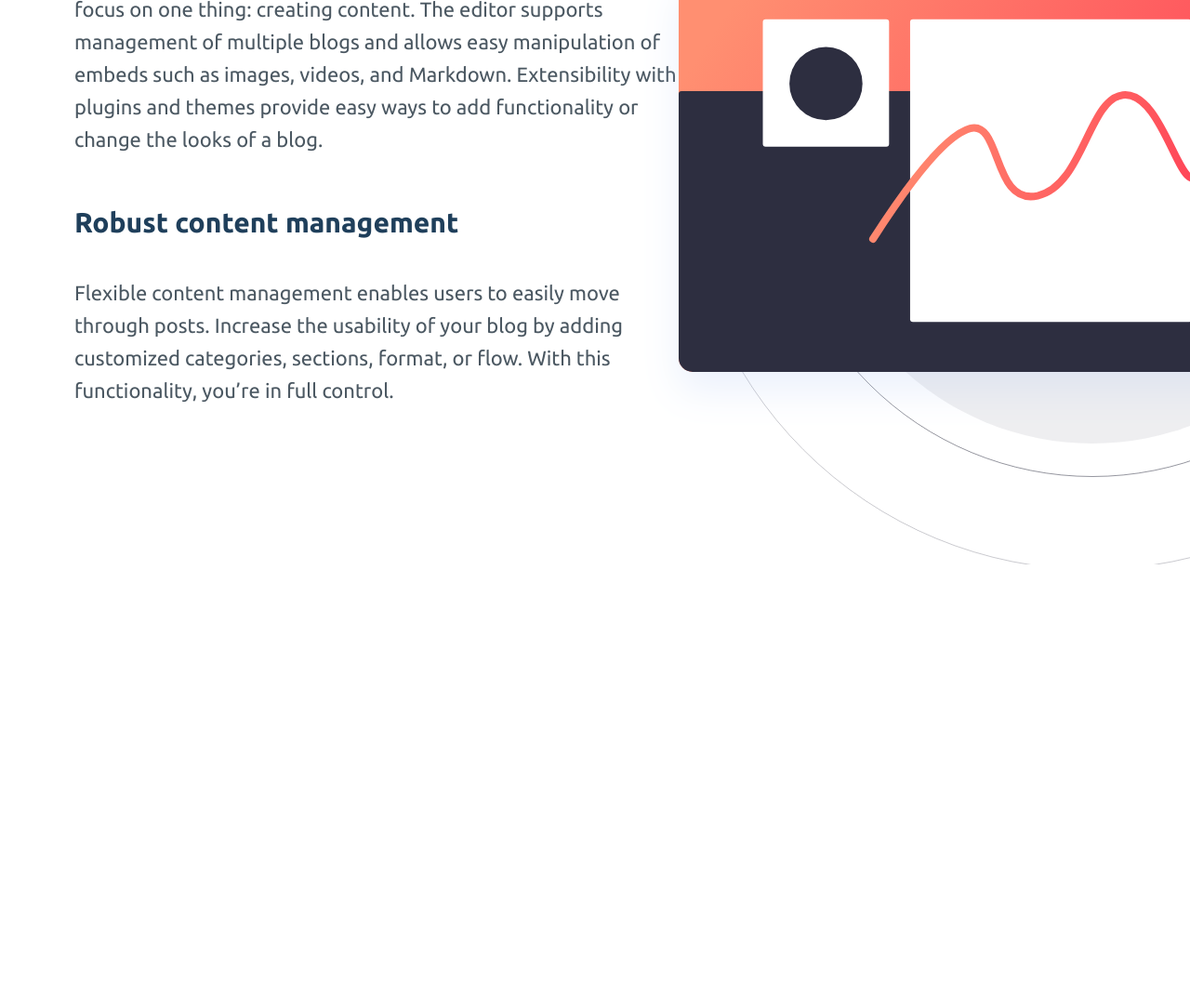
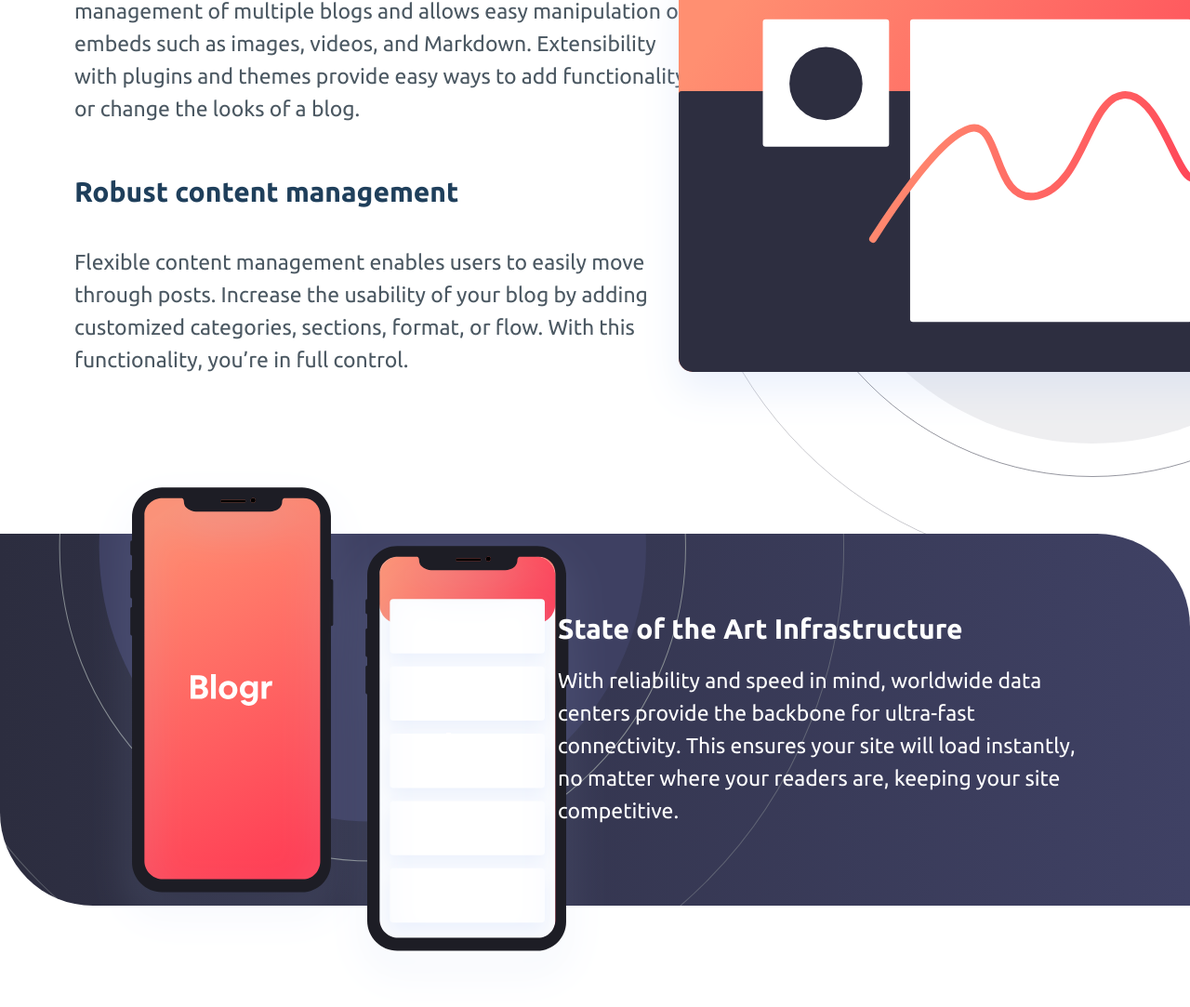
Before and after one commit to axseinga/blogr-landing-page, a website: page index.html in a window 1280 px wide. Shown: the part 909-1992 px from the top of the page at 93% size. Before the commit the page ends 1516 px from the top, so only its background shows below. Drawn offline with Linux system fonts and the light colour scheme.

Commit message:
add section 2

```diff
--- a/index.html
+++ b/index.html
@@ -99,6 +99,24 @@
         </div>
       </div>
     </section>
+    <section class="s2">
+      <div class="s2__left">
+        <img
+          src="./images/illustration-phones.svg"
+          alt="Illustration of phones"
+          class="s2--img"
+        />
+      </div>
+      <div class="s2__right">
+        <h3 class="s2--heading">State of the Art Infrastructure</h3>
+        <p class="s2--p">
+          With reliability and speed in mind, worldwide data centers provide the
+          backbone for ultra-fast connectivity. This ensures your site will load
+          instantly, no matter where your readers are, keeping your site
+          competitive.
+        </p>
+      </div>
+    </section>
     <!--
       <div class="attribution">
       Challenge by
--- a/sass/_home.scss
+++ b/sass/_home.scss
@@ -141,8 +141,6 @@
 
 .s1__intro {
   text-align: center;
-  font-size: 4rem;
-
   padding: 2rem;
 }
 
@@ -165,6 +163,7 @@
 
   &--p {
     padding-bottom: 4rem;
+    font-size: 2.3rem;
     color: $color-grey-medium;
   }
 
@@ -172,6 +171,49 @@
     position: absolute;
     top: 120px;
     right: -335px;
+  }
+}
+
+.s2 {
+  height: 400px;
+  background-image: url(../images/bg-pattern-circles.svg),
+    linear-gradient(
+      to right,
+      rgba($color-grey-blue-dark, 1),
+      rgba($color-grey-blue-light, 1)
+    );
+  background-repeat: no-repeat;
+  background-position: -40% 80%;
+  border-radius: 0 100px 0 100px;
+
+  color: $color-white;
+  font-family: $font-secondary;
+  line-height: 3.5rem;
+
+  display: flex;
+  position: relative;
+
+  &--img {
+    position: absolute;
+    top: -70px;
+    left: 100px;
+  }
+
+  &__right {
+    align-self: center;
+    padding: 0 2rem 0 2rem;
+    max-width: 600px;
+    position: absolute;
+    right: 100px;
+  }
+
+  &--heading {
+    font-size: 3rem;
+    padding-bottom: 2rem;
+  }
+
+  &--p {
+    font-size: 2.3rem;
   }
 }
 
```
Also changed, not shown: text.html (+10 -13 lines), css/style.css.
